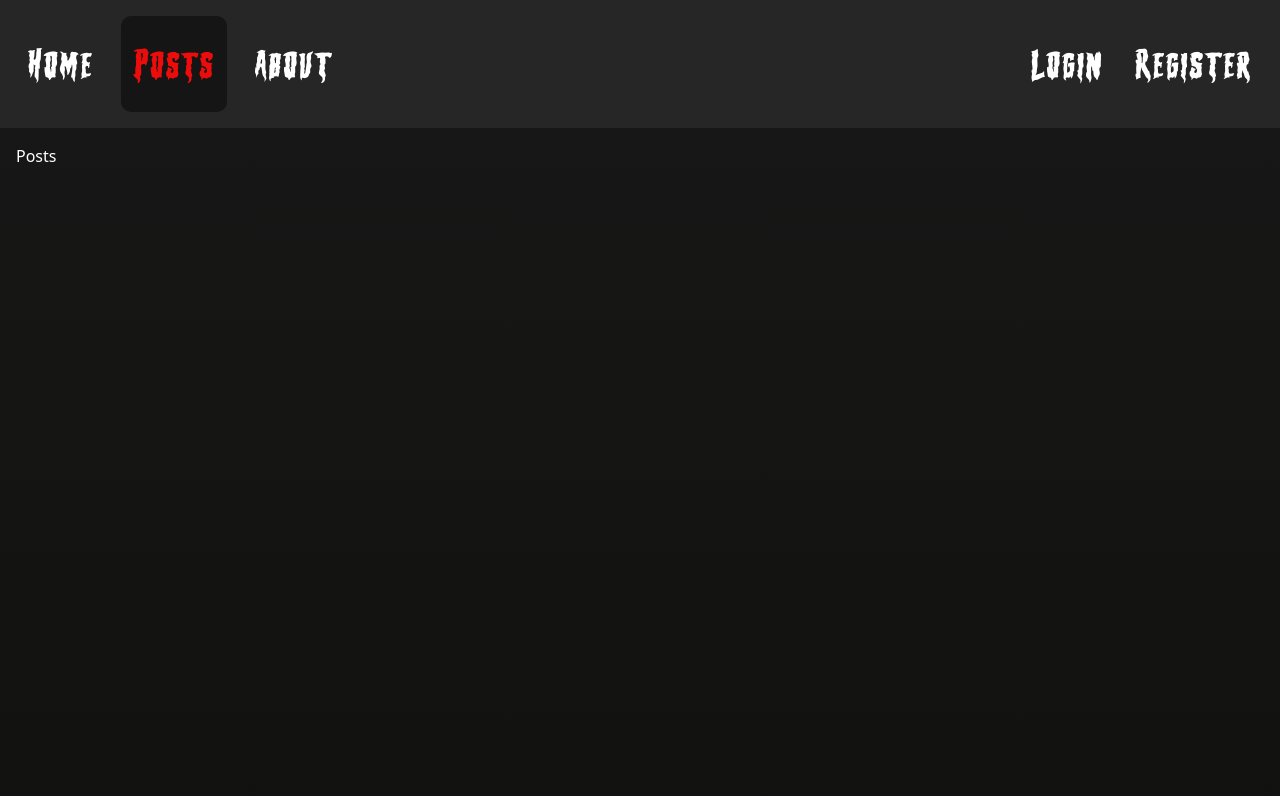
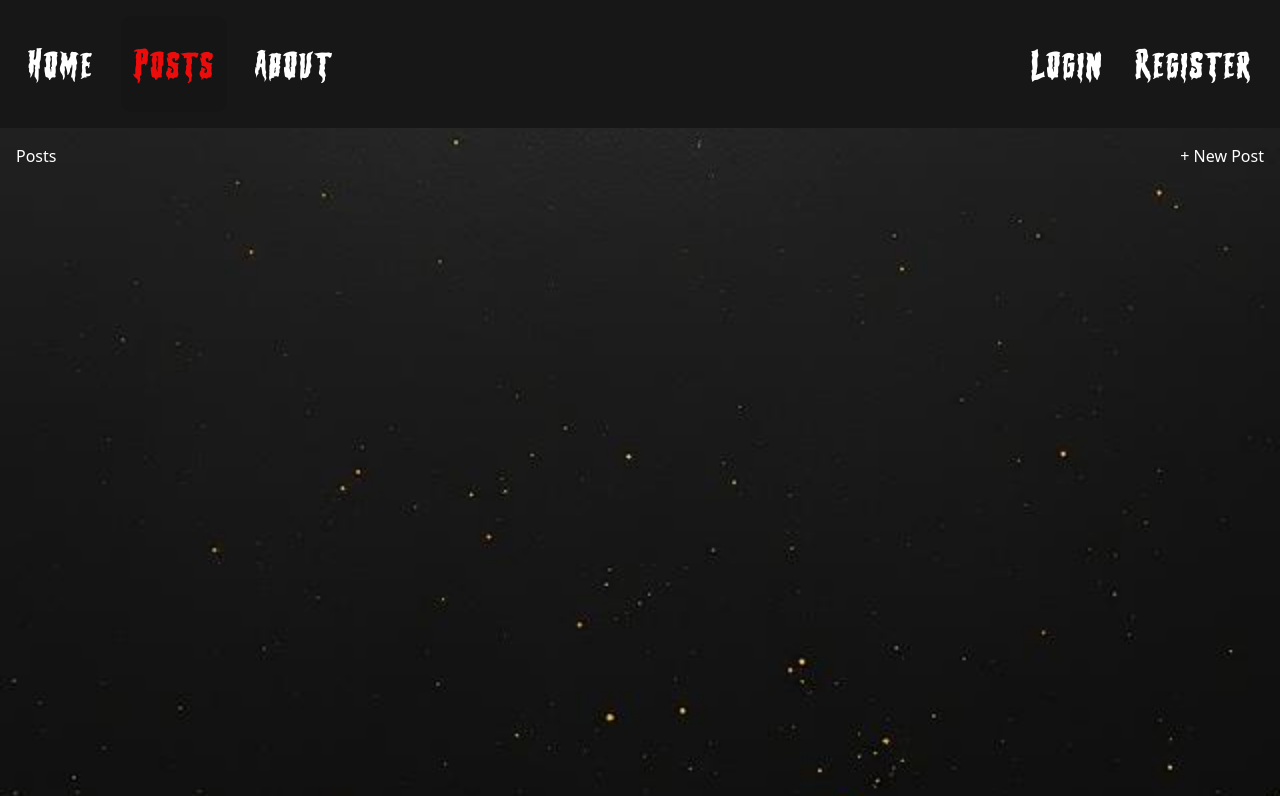
Before and after one commit to guitar6029/myblog, a Next.js app: page /posts in a window 1280 px wide. Shown: the top 796 px of the page. Built offline with nearby package versions, Linux system fonts and the light colour scheme; no server answers.

Commit message:
added a bg image

```diff
--- a/src/app/(auth)/login/page.tsx
+++ b/src/app/(auth)/login/page.tsx
@@ -19,7 +19,7 @@ export default function Login() {
         <input type="password" name="password" id="password" className="text-black" />
 
         <button type="submit" disabled={isPending}
-          className={`${isPending ? "bg-neutral-600" : "bg-black"} text-white p-1 rounded-sm mt-2`}>Login</button>
+          className={`${isPending ? "bg-neutral-800" : "bg-black"} text-white p-1 rounded-sm mt-2`}>Login</button>
         <hr className="mt-4" />
         <div className="flex flex-row items-center justify-center gap-2">
           <span>Don&apos;t have an account?</span>
--- a/src/app/(auth)/register/page.tsx
+++ b/src/app/(auth)/register/page.tsx
@@ -47,7 +47,7 @@ export default function Register() {
           type="submit"
           disabled={isPending}
           className={`${
-            isPending ? "bg-neutral-600" : "bg-black"
+            isPending ? "bg-neutral-800" : "bg-black"
           } p-1 rounded-sm mt-2 text-white`}
         >
           Register
--- a/src/app/globals.scss
+++ b/src/app/globals.scss
@@ -10,7 +10,10 @@ html{
 
 
 body {
-    background: linear-gradient(to bottom, #181818, #0f0f0d);
+    background: url("../assets/images/darkBgYellowSplatter.jpg");
+    background-position: center;
+    background-repeat: no-repeat;
+    background-size: cover;
     color: #fff;
 }
 
--- /dev/null
+++ b/src/app/posts/create/page.tsx
@@ -0,0 +1,7 @@
+export default function CreatePost(){
+    return (
+        <div>
+            <h1>Create Post</h1>
+        </div>
+    )
+}
--- a/src/app/posts/page.tsx
+++ b/src/app/posts/page.tsx
@@ -1,8 +1,12 @@
+import Link from "next/link";
+
 export default function Posts() {
-    return (
-        <div>
-            <h1>Posts</h1>
-        </div>
-    )
-
+  return (
+    <div>
+      <div className="flex flex-row items-center justify-between">
+        <h1>Posts</h1>
+        <Link href="/posts/create">+ New Post</Link>
+      </div>
+    </div>
+  );
 }
--- a/src/components/Header/Header.tsx
+++ b/src/components/Header/Header.tsx
@@ -14,7 +14,7 @@ export default async function Header() {
 
   return (
     <header
-      className={`${farwrith.className} flex flex-row justify-between items-center p-4 bg-neutral-800 gap-2 text-white`}
+      className={`${farwrith.className} flex flex-row justify-between items-center p-4 bg-neutral-900 gap-2 text-white`}
     >
       <div className="flex flex-row items-center gap-4">
         <MyLink linkPath="/" text="Home" />
```
Also changed, not shown: src/assets/images/darkBgYellowSplatter.jpg (added).
